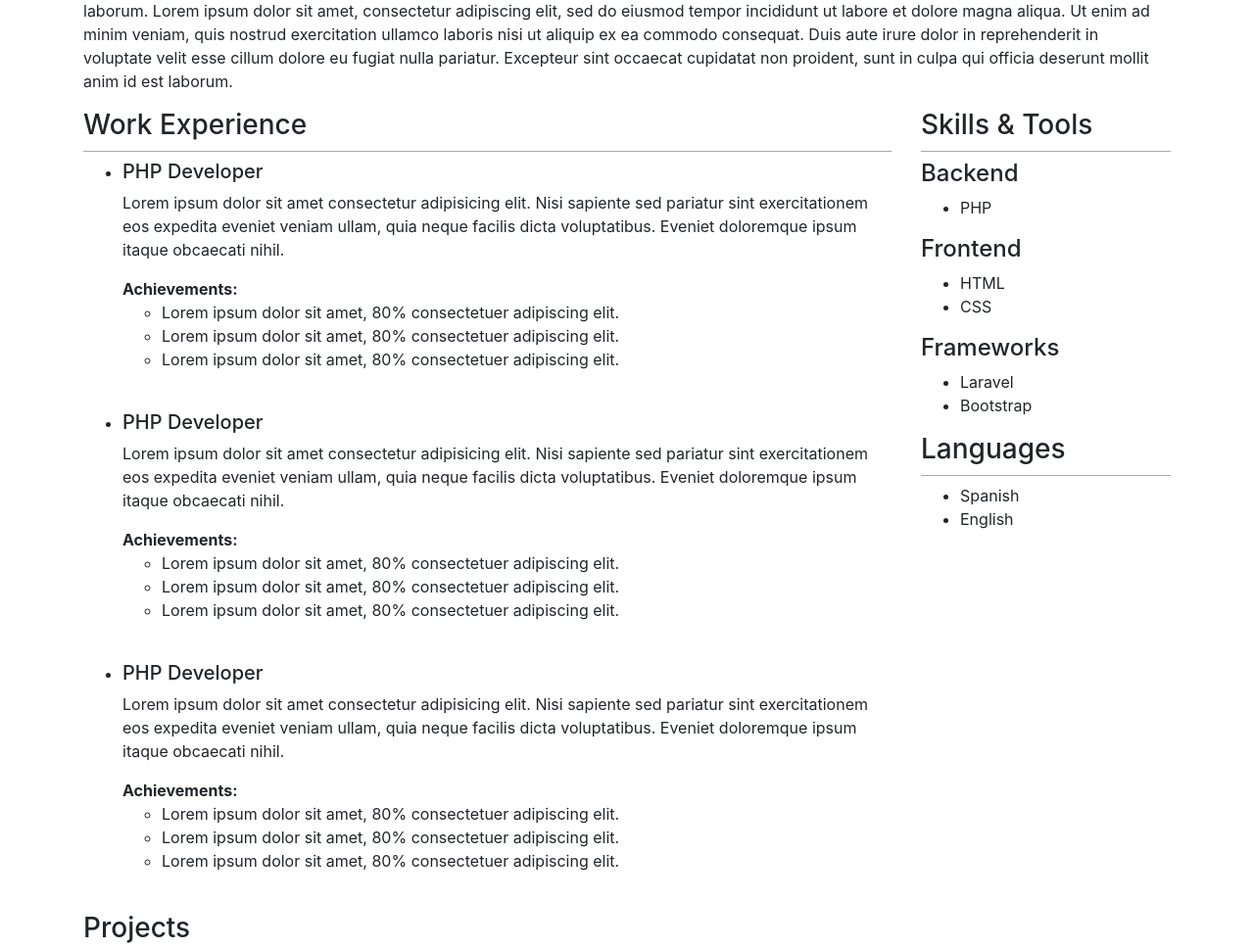
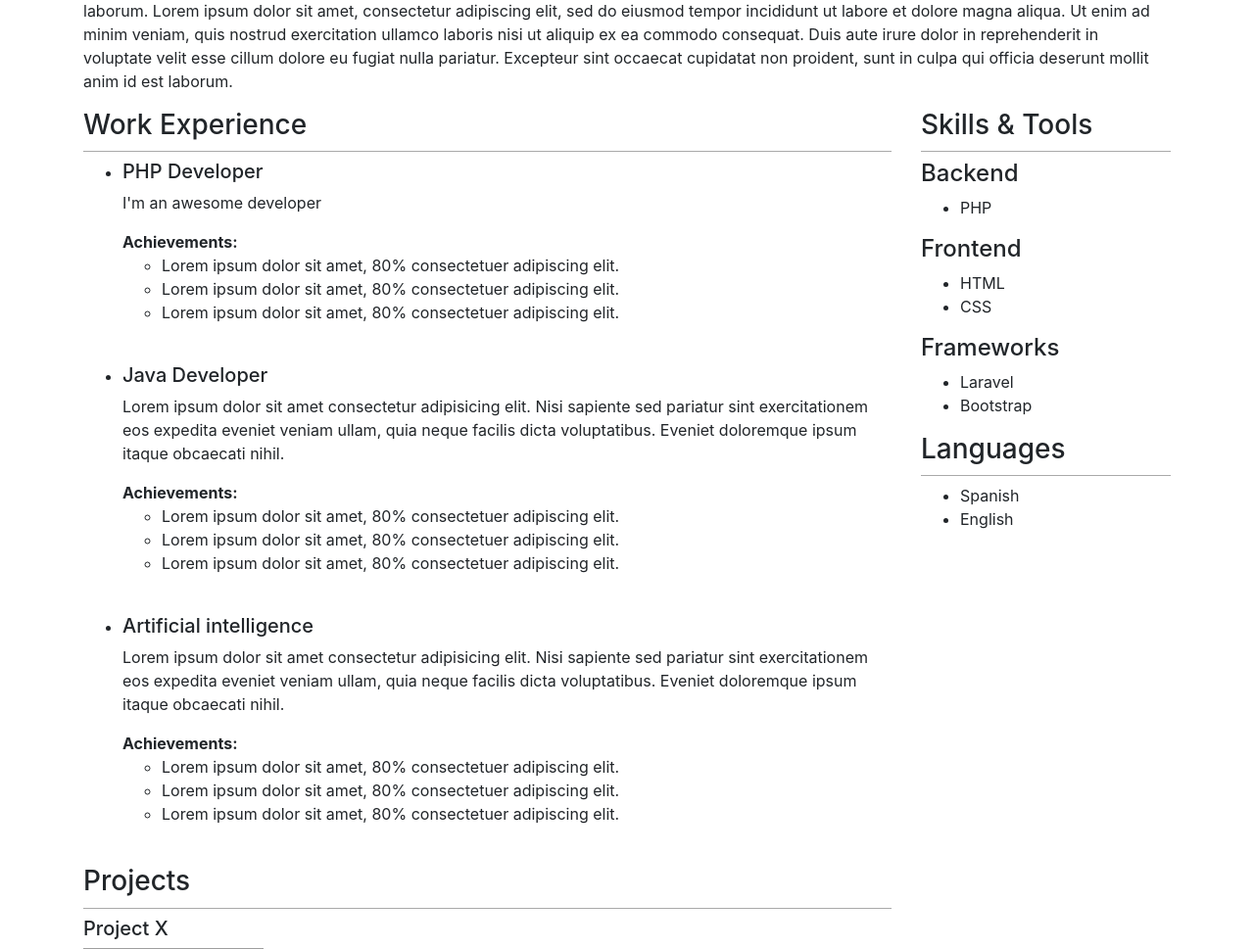
Before and after one commit to mj2silva/resume-php, a PHP site: page / in a window 1280 px wide. Shown: the part 385-1354 px from the top of the page at 98% size. Run offline with PHP 8.4, Linux system fonts and the light colour scheme; grey boxes are pictures that could not be loaded.

Commit message:
Arreglos

```diff
--- a/index.php
+++ b/index.php
@@ -11,8 +11,31 @@ $fullName = "$name $lastName";
 // var_dump($name);
 // var dump muestra información acerca de la variable que se le pasa como parámetro
 
-//existen dos tipos de cadenas, comillas simples y dobles!!
+// existen dos tipos de cadenas, comillas simples y dobles!!
 // las comillas dobles intentan interpretar lo que se encuentra dentro de ellas
+
+// $jobs = [
+//   'PHP Developer',
+//   'Java Developer',
+//   'DEVOPS',
+//   'Artificial Intelligence'
+// ];
+
+// var_dump($jobs);
+
+$jobs = [
+  [
+    'title' => 'PHP Developer',
+    'description' => "I'm an awesome developer"
+  ],
+  [
+    'title' => 'Java Developer'
+  ],
+  [
+    'title' => 'Artificial intelligence'
+  ]
+]
+
 ?>
 
 
@@ -64,8 +87,8 @@ $fullName = "$name $lastName";
           <h3 class="border-bottom-gray" >Work Experience</h3>
           <ul>
             <li class="work-position">
-              <h5>PHP Developer</h5>
-              <p>Lorem ipsum dolor sit amet consectetur adipisicing elit. Nisi sapiente sed pariatur sint exercitationem eos expedita eveniet veniam ullam, quia neque facilis dicta voluptatibus. Eveniet doloremque ipsum itaque obcaecati nihil.</p>
+              <h5><?php echo $jobs[0]['title'] ?></h5>
+              <p><?php echo $jobs[0]['description'] ?></p>
               <strong>Achievements:</strong>
               <ul>
                 <li>Lorem ipsum dolor sit amet, 80% consectetuer adipiscing elit.</li>
@@ -74,7 +97,7 @@ $fullName = "$name $lastName";
               </ul>
             </li>
             <li class="work-position">
-                <h5>PHP Developer</h5>
+                <h5><?php echo $jobs[1]['title'] ?></h5>
                 <p>Lorem ipsum dolor sit amet consectetur adipisicing elit. Nisi sapiente sed pariatur sint exercitationem eos expedita eveniet veniam ullam, quia neque facilis dicta voluptatibus. Eveniet doloremque ipsum itaque obcaecati nihil.</p>
                 <strong>Achievements:</strong>
                 <ul>
@@ -84,7 +107,7 @@ $fullName = "$name $lastName";
                 </ul>
               </li>
               <li class="work-position">
-                  <h5>PHP Developer</h5>
+                  <h5><?php echo $jobs[2]['title'] ?></h5>
                   <p>Lorem ipsum dolor sit amet consectetur adipisicing elit. Nisi sapiente sed pariatur sint exercitationem eos expedita eveniet veniam ullam, quia neque facilis dicta voluptatibus. Eveniet doloremque ipsum itaque obcaecati nihil.</p>
                   <strong>Achievements:</strong>
                   <ul>
```
